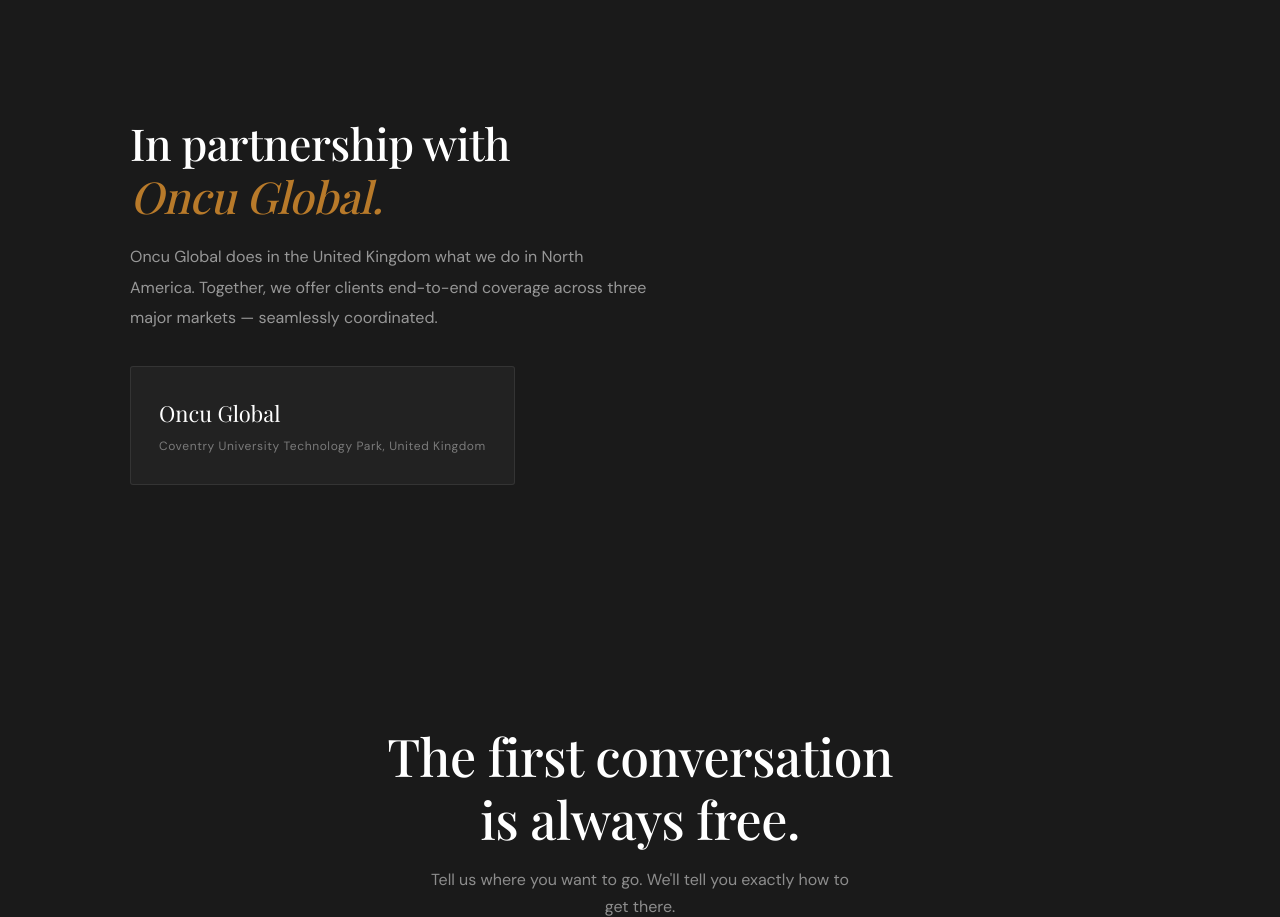
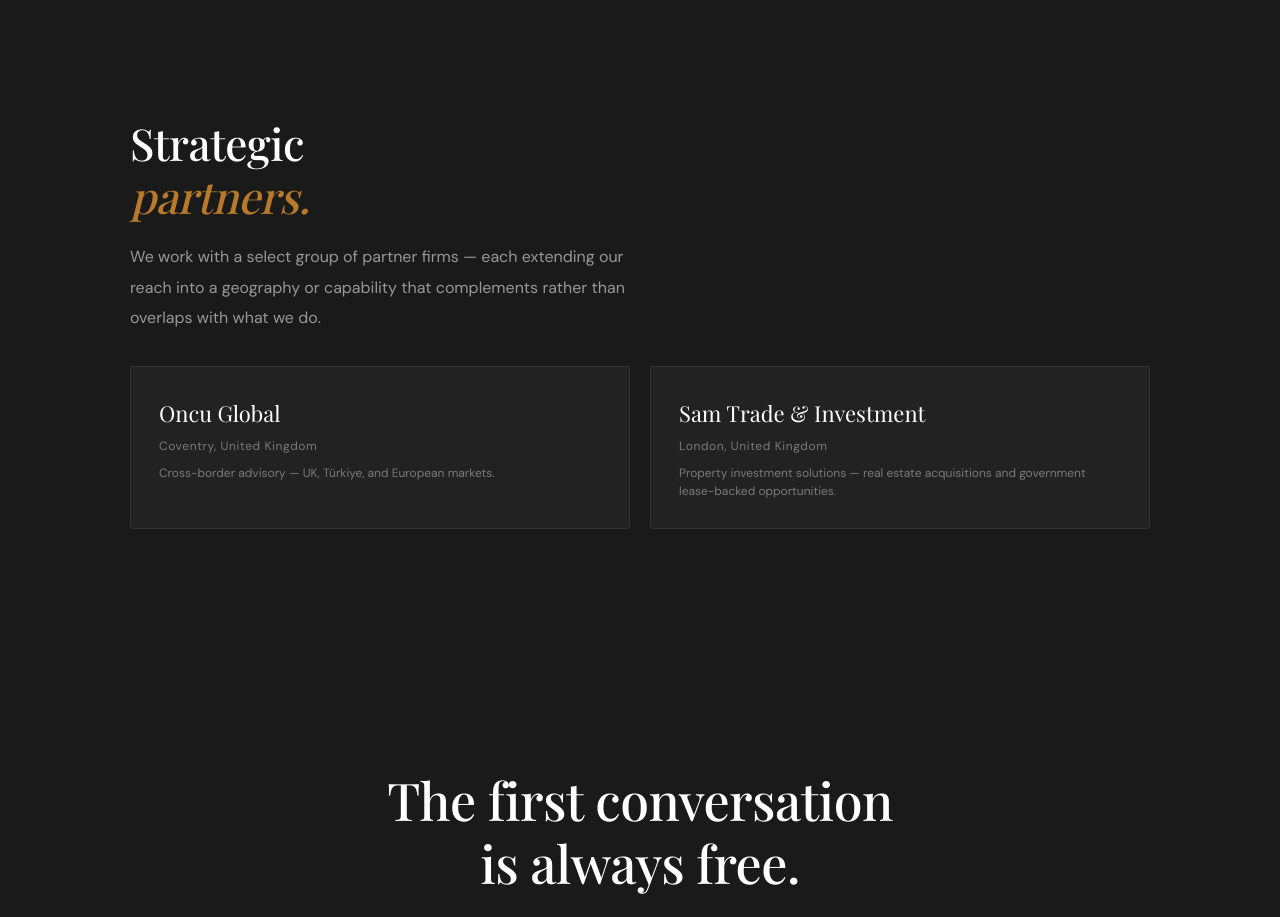
Before and after one commit to bsobaci/crosslane-global-, a plain HTML site: page prototype/index.html in a window 1280 px wide. Shown: the part 2419-3336 px from the top of the page. Drawn offline with nearby package versions, Linux system fonts and the light colour scheme; a web font is replaced by a local one.

Commit message:
Add Sam Trade partner + real estate section

```diff
--- a/prototype/index.html
+++ b/prototype/index.html
@@ -189,16 +189,26 @@
   </a>
 </div>
 
-<!-- ═══ PARTNER ═══ -->
+<!-- ═══ PARTNERS ═══ -->
 <section class="partner">
   <div class="container">
-    <h2 data-en>In partnership with<br><em>Oncu Global.</em></h2>
-    <h2 data-tr><em>Oncu Global</em> ile<br>iş birliği içinde.</h2>
-    <p data-en>Oncu Global does in the United Kingdom what we do in North America. Together, we offer clients end-to-end coverage across three major markets — seamlessly coordinated.</p>
-    <p data-tr>Oncu Global, Birleşik Krallık'ta bizim Kuzey Amerika'da yaptığımızı yapıyor. Birlikte müşterilerimize üç büyük pazarda uçtan uca kapsam sunuyoruz.</p>
-    <div class="card">
-      <div class="name">Oncu Global</div>
-      <div class="loc">Coventry University Technology Park, United Kingdom</div>
+    <h2 data-en>Strategic<br><em>partners.</em></h2>
+    <h2 data-tr>Stratejik<br><em>ortaklar.</em></h2>
+    <p data-en>We work with a select group of partner firms — each extending our reach into a geography or capability that complements rather than overlaps with what we do.</p>
+    <p data-tr>Seçkin bir partner grubuyla çalışıyoruz — her biri erişimimizi, yaptığımız işle çakışmayan, tamamlayıcı bir coğrafyaya veya yetkinliğe genişletiyor.</p>
+    <div style="display:grid;grid-template-columns:1fr 1fr;gap:20px;margin-top:28px">
+      <a href="https://oncu.co.uk" target="_blank" class="card" style="text-decoration:none">
+        <div class="name">Oncu Global</div>
+        <div class="loc">Coventry, United Kingdom</div>
+        <div style="font-size:12px;color:rgba(255,255,255,0.4);margin-top:8px;line-height:1.5" data-en>Cross-border advisory — UK, Türkiye, and European markets.</div>
+        <div style="font-size:12px;color:rgba(255,255,255,0.4);margin-top:8px;line-height:1.5" data-tr>Sınır ötesi danışmanlık — İngiltere, Türkiye ve Avrupa pazarları.</div>
+      </a>
+      <a href="https://www.samtrade.co.uk/" target="_blank" class="card" style="text-decoration:none">
+        <div class="name">Sam Trade & Investment</div>
+        <div class="loc">London, United Kingdom</div>
+        <div style="font-size:12px;color:rgba(255,255,255,0.4);margin-top:8px;line-height:1.5" data-en>Property investment solutions — real estate acquisitions and government lease-backed opportunities.</div>
+        <div style="font-size:12px;color:rgba(255,255,255,0.4);margin-top:8px;line-height:1.5" data-tr>Gayrimenkul yatırım çözümleri — mülk alımları ve devlet kira garantili fırsatlar.</div>
+      </a>
     </div>
   </div>
 </section>
```
Also changed, not shown: prototype/opportunities.html (+2 -2 lines).
